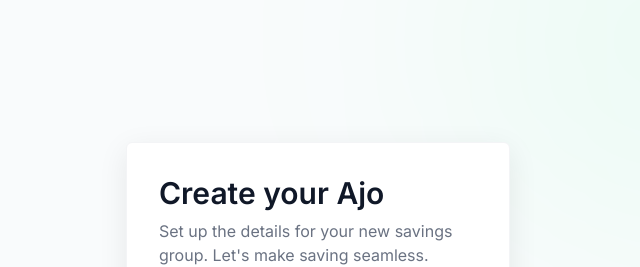
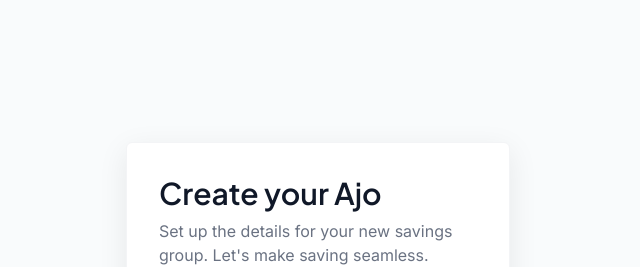
Before and after one commit to UFOASTRO/ajodge, a React (Vite) app: page / in a window 1280 px wide. Shown: the top 267 px of the page, without its empty margins (322-962 px from the left). Built offline with nearby package versions, Linux system fonts and the light colour scheme; a web font is replaced by a local one.

Commit message:
add post request to API

```diff
--- a/src/App.jsx
+++ b/src/App.jsx
@@ -9,10 +9,10 @@ function App() {
   return (
     <div className="min-h-screen w-full bg-[#f9fbfc] flex items-center justify-center p-4 sm:p-6 lg:p-8">
       {/* Optional decorative background elements can go here */}
-      <div className="absolute inset-0 overflow-hidden pointer-events-none">
+      {/* <div className="absolute inset-0 overflow-hidden pointer-events-none">
         <div className="absolute -top-[20%] -right-[10%] w-[50%] h-[50%] rounded-full bg-brand/5 blur-[120px]" />
         <div className="absolute top-[60%] -left-[10%] w-[40%] h-[40%] rounded-full bg-brand/5 blur-[100px]" />
-      </div>
+      </div> */}
 
       <div className="w-full relative z-10">
         <Routes>
--- a/src/components/form/AjoCreation.jsx
+++ b/src/components/form/AjoCreation.jsx
@@ -129,7 +129,7 @@ function AjoCreationForm() {
         className="bg-white rounded-md shadow-[0_8px_30px_rgb(0,0,0,0.04)] sm:shadow-[0_8px_30px_rgb(0,0,0,0.08)] border border-gray-100 p-6 md:p-8"
       >
         <motion.div variants={itemVariants} className="mb-8">
-          <h1 className="text-2xl md:text-3xl font-inter font-semibold text-gray-900 mb-2">
+          <h1 className="text-2xl md:text-3xl font-heading font-semibold text-gray-900 mb-2">
             Create your Ajo
           </h1>
           <p className="text-gray-500 text-sm md:text-base">
--- a/src/index.css
+++ b/src/index.css
@@ -4,7 +4,7 @@
 @theme {
   --font-inter: "Inter", sans-serif;
   --font-tasa: "TASA Orbiter", sans-serif;
-
+  --font-heading: 'Plus Jakarta Sans', sans-serif;
   --color-brand: #01FF75;
   --color-brand-hover: #00e065;
   --color-brand-light: #e5fff0;
```
